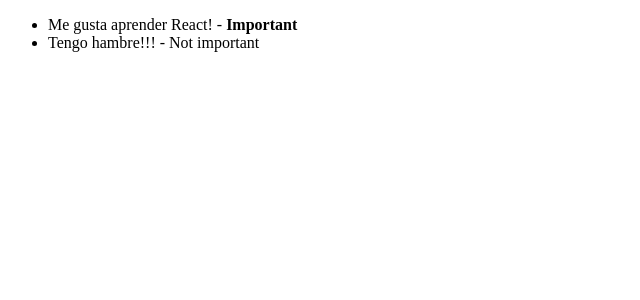
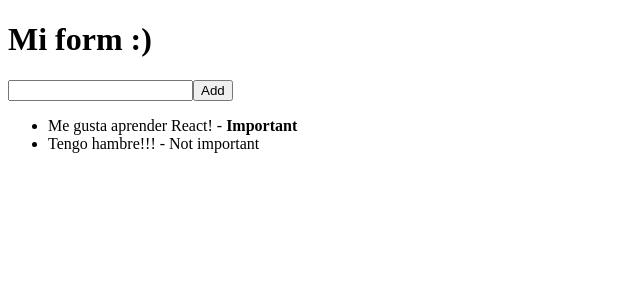
Before and after one commit to chrisdev3001/learning-redux, a React (Create React App) app: page / in a window 1280 px wide. Shown: the top 300 px of the page, without its empty margins (0-640 px from the left). Built offline with nearby package versions, Linux system fonts and the light colour scheme.

Commit message:
Added actionCreators to reducer

```diff
--- a/src/index.js
+++ b/src/index.js
@@ -1,8 +1,7 @@
 import React from 'react'
 import ReactDOM from 'react-dom'
 import { createStore } from 'redux'
-import { noteReducer } from './reducers/noteReducer'
-
+import { noteReducer, createNote, toggleImportanceOf } from './reducers/noteReducer'
 
 const store = createStore(noteReducer)
 
@@ -26,12 +25,36 @@
 
 const App = () => {
   const state = store.getState()
+
+  function addNote(e){
+    e.preventDefault()
+    const { target } = e
+    const content = target.note.value
+    target.note.value = ''
+
+    store.dispatch(createNote(content))
+  }
+
+  function toggleImportantNote(id){
+    store.dispatch(toggleImportanceOf(id))
+  }
+
   return (
-    <ul>
-      {state.map(note => (
-        <li key={note.id}>{note.content} - {note.important ? <strong>Important</strong> : <span>Not important</span>}</li>
-      ))}
-    </ul>
+    <div>
+      <form onSubmit={addNote}>
+        <h1>Mi form :)</h1>
+        <input name="note" />
+        <button>Add</button>
+      </form>
+
+
+      <ul>
+        {state.map(note => (
+          <li key={note.id} onClick={() => toggleImportantNote(note.id)}>{note.content} - {note.important ? <strong>Important</strong> : <span>Not important</span>}</li>
+        ))}
+      </ul>
+    </div>
+
   )
 }
 
--- a/src/reducers/noteReducer.js
+++ b/src/reducers/noteReducer.js
@@ -28,3 +28,27 @@
 
     return state
 }
+
+
+export const generateId = () => Math.floor(Math.random() * 999999999) +1
+
+// Esto es un actionCreator (redux patrón)
+export function createNote(content){
+  return {
+    type: '@notes/created',
+    payload:{
+      content,
+      important: false,
+      id: generateId()
+    }
+  }
+}
+
+export function toggleImportanceOf(id){
+  return {
+    type: '@notes/toggle_importance',
+    payload: {
+      id
+    }
+  }
+}
```
